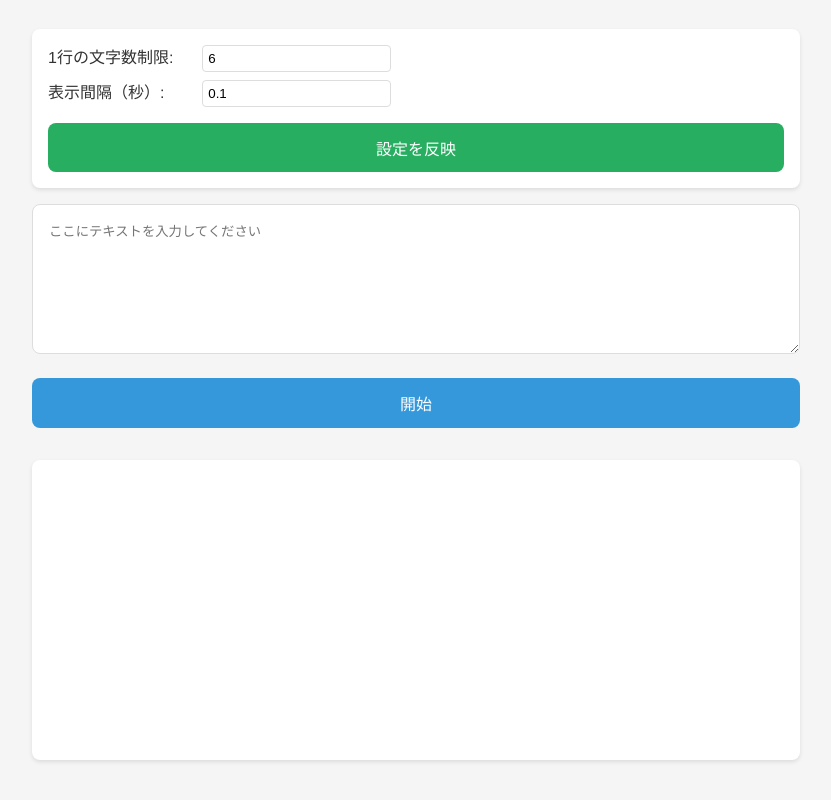
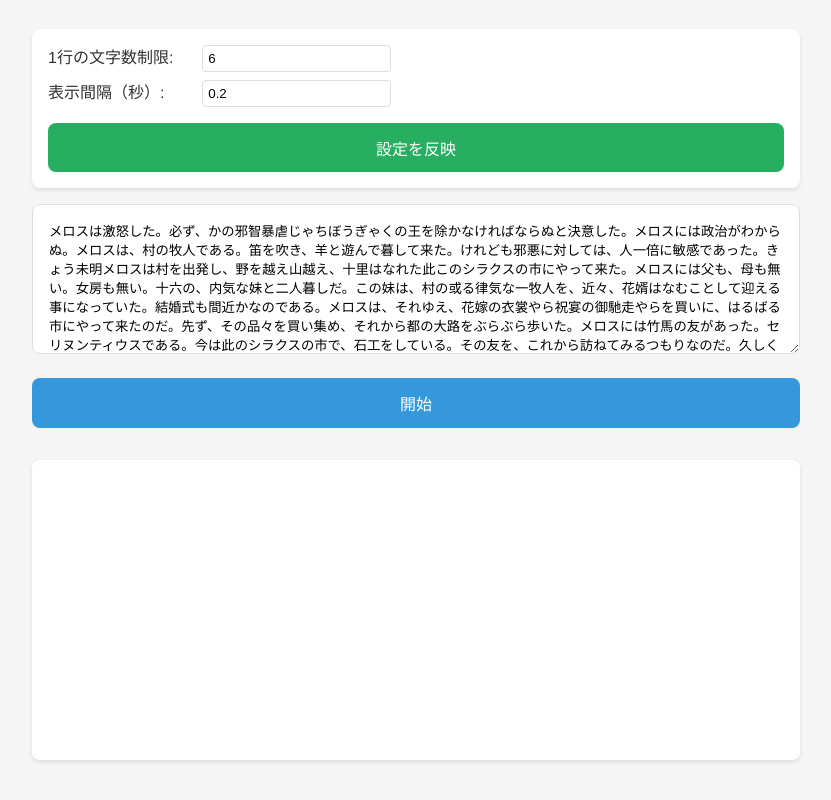
Before and after one commit to sunnbei/speed-reading-app, a plain HTML site: page index.html in a window 1280 px wide. Shown: the part 102-902 px from the top of the page, without its empty margins (224-1055 px from the left). Drawn offline with Linux system fonts and the light colour scheme.

Commit message:
changed default value

```diff
--- a/index.html
+++ b/index.html
@@ -16,12 +16,14 @@
             </div>
             <div class="setting-item">
                 <label for="interval">表示間隔（秒）:</label>
-                <input type="number" id="interval" value="0.1" min="0.1" step="0.1">
+                <input type="number" id="interval" value="0.2" min="0.1" step="0.1">
             </div>
             <button id="applySettings" class="settings-button">設定を反映</button>
         </div>
         <div class="input-area">
-            <textarea id="inputText" placeholder="ここにテキストを入力してください"></textarea>
+            <textarea id="inputText" placeholder="ここにテキストを入力してください">
+メロスは激怒した。必ず、かの邪智暴虐じゃちぼうぎゃくの王を除かなければならぬと決意した。メロスには政治がわからぬ。メロスは、村の牧人である。笛を吹き、羊と遊んで暮して来た。けれども邪悪に対しては、人一倍に敏感であった。きょう未明メロスは村を出発し、野を越え山越え、十里はなれた此このシラクスの市にやって来た。メロスには父も、母も無い。女房も無い。十六の、内気な妹と二人暮しだ。この妹は、村の或る律気な一牧人を、近々、花婿はなむことして迎える事になっていた。結婚式も間近かなのである。メロスは、それゆえ、花嫁の衣裳やら祝宴の御馳走やらを買いに、はるばる市にやって来たのだ。先ず、その品々を買い集め、それから都の大路をぶらぶら歩いた。メロスには竹馬の友があった。セリヌンティウスである。今は此のシラクスの市で、石工をしている。その友を、これから訪ねてみるつもりなのだ。久しく逢わなかったのだから、訪ねて行くのが楽しみである。歩いているうちにメロスは、まちの様子を怪しく思った。ひっそりしている。もう既に日も落ちて、まちの暗いのは当りまえだが、けれども、なんだか、夜のせいばかりでは無く、市全体が、やけに寂しい。のんきなメロスも、だんだん不安になって来た。路で逢った若い衆をつかまえて、何かあったのか、二年まえに此の市に来たときは、夜でも皆が歌をうたって、まちは賑やかであった筈はずだが、と質問した。若い衆は、首を振って答えなかった。しばらく歩いて老爺ろうやに逢い、こんどはもっと、語勢を強くして質問した。老爺は答えなかった。メロスは両手で老爺のからだをゆすぶって質問を重ねた。老爺は、あたりをはばかる低声で、わずか答えた。
+            </textarea>
             <button id="startButton">開始</button>
         </div>
         <div class="display-area">
```
